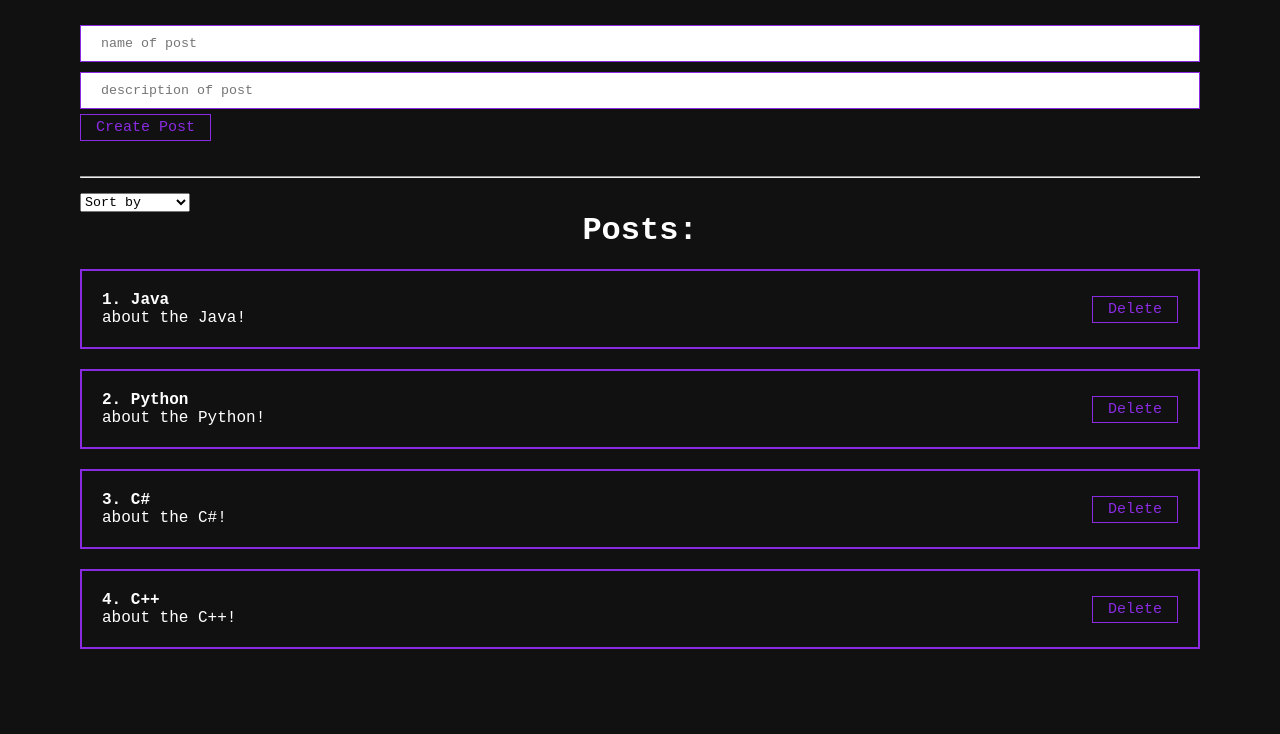
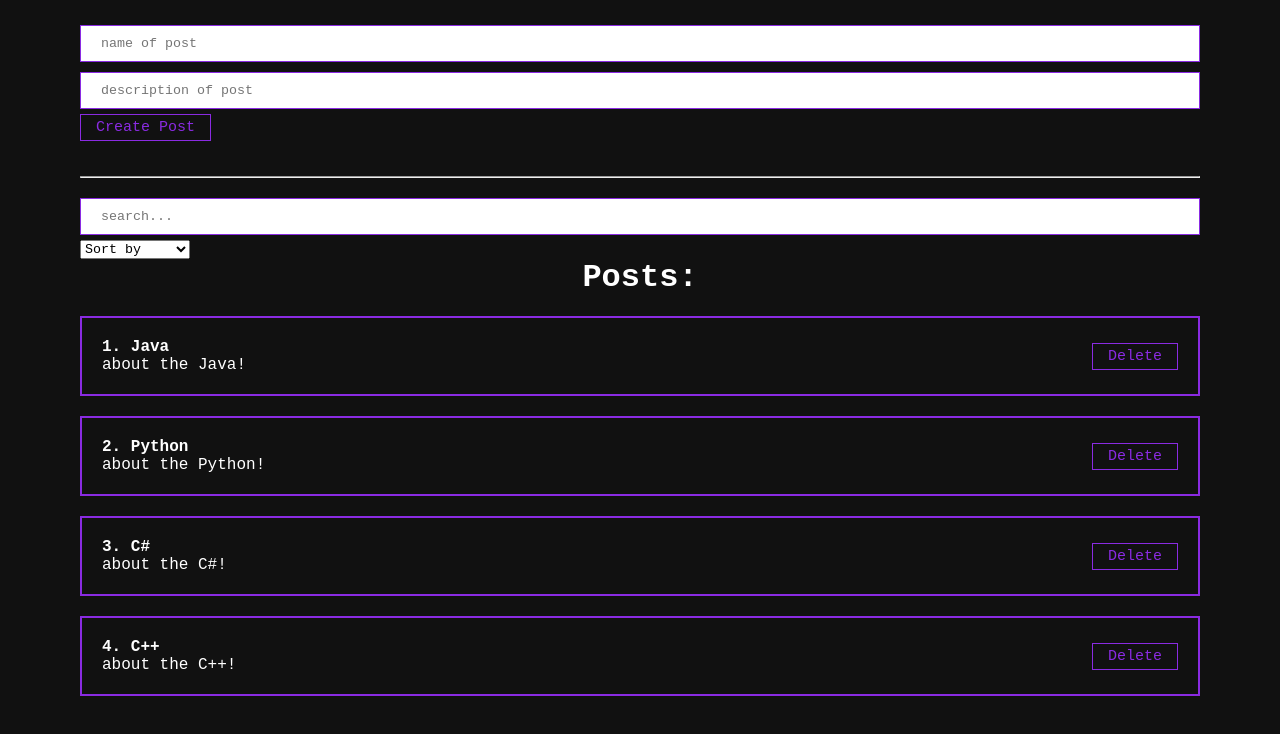
Before and after one commit to nessframe/BlogSpace, a React (Create React App) app: page / in a window 1280 px wide. Shown: the top 734 px of the page. Built offline with nearby package versions, Linux system fonts and the light colour scheme.

Commit message:
Changed: The logic of rendering posts and sorted posts

```diff
--- a/src/App.js
+++ b/src/App.js
@@ -3,6 +3,7 @@ import "./styles/App.css"
 import PostList from "./components/PostList";
 import PostForm from "./components/PostForm";
 import MySelect from "./components/UI/select/MySelect";
+import MyInput from "./components/UI/input/MyInput";
 
 function App() {
     const [posts, setPosts] = useState([
@@ -11,12 +12,9 @@ function App() {
         {id: 3, title: 'C#', body: 'about the C#!'},
         {id: 4, title: 'C++', body: 'about the C++!'},
     ]);
-
-//  данная функция передается в PostForm
     function createPost(newPost) {
         setPosts([...posts, newPost])
     }
-
     function removePost(post) {
         setPosts(posts.filter(e => e.id !== post.id))
     }
@@ -24,13 +22,21 @@ function App() {
 
 
     const [selectedSort, setSelectedSort] = useState('')
-
     function sortPosts(sort) {
         setSelectedSort(sort)
-    //  функция сорт мутирует объект поэтому мы создаем копию объекта
-        setPosts([...posts].sort((a, b) => a[sort].localeCompare(b[sort])))
     }
+    function getSortedPosts() {
+        console.log('func worked')
+        if (selectedSort) {
+            return  [...posts].sort((a, b) => a[selectedSort].localeCompare(b[selectedSort]))
+        }
+        return posts
+    }
+    const sortedPosts = getSortedPosts()
 
+
+
+    const [searchQuery, setSearchQuery] = useState('')
 
 
     return (
@@ -38,8 +44,12 @@ function App() {
             <PostForm create={createPost} posts={posts} />
 
             <hr style={{margin: '15px 0'}}></hr>
-
-
+            <div>
+                <MyInput
+                    placeholder={'search...'}
+                    value={searchQuery}
+                    onChange={event => setSearchQuery(event.target.value)}
+                />
 
                 <MySelect
                     value={selectedSort}
@@ -51,7 +61,7 @@ function App() {
                         {value: 'body', name: 'description'}
                     ]}
                 />
-
+            </div>
 
 
             {
@@ -59,7 +69,7 @@ function App() {
             ?  <h1 style={{textAlign: 'center', padding: '20px 0'}}>
                     no Posts yet
                 </h1>
-            :   <PostList remove={removePost} posts={posts} title='Posts:'/>
+            :   <PostList remove={removePost} posts={sortedPosts} title='Posts:'/>
             }
         </>
     );
```
Lines whose indentation alone changed are shown as unchanged.
